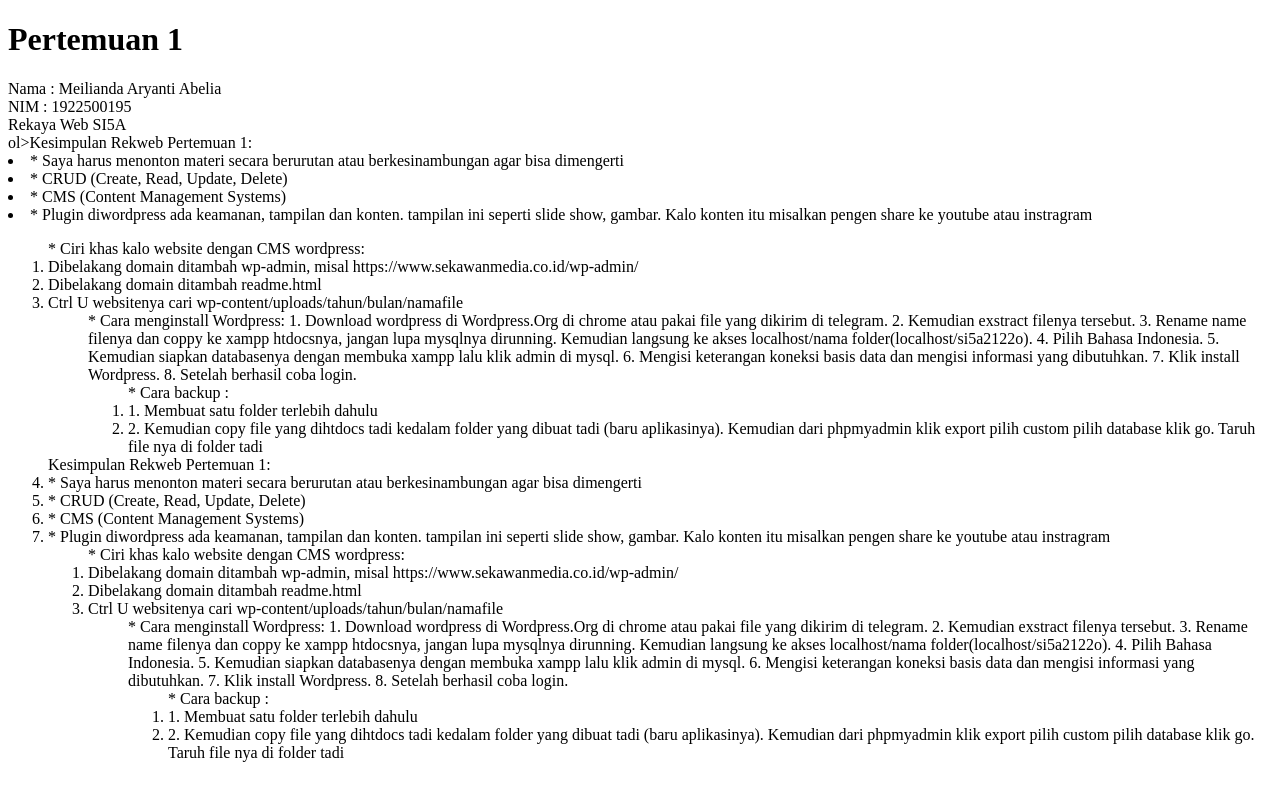
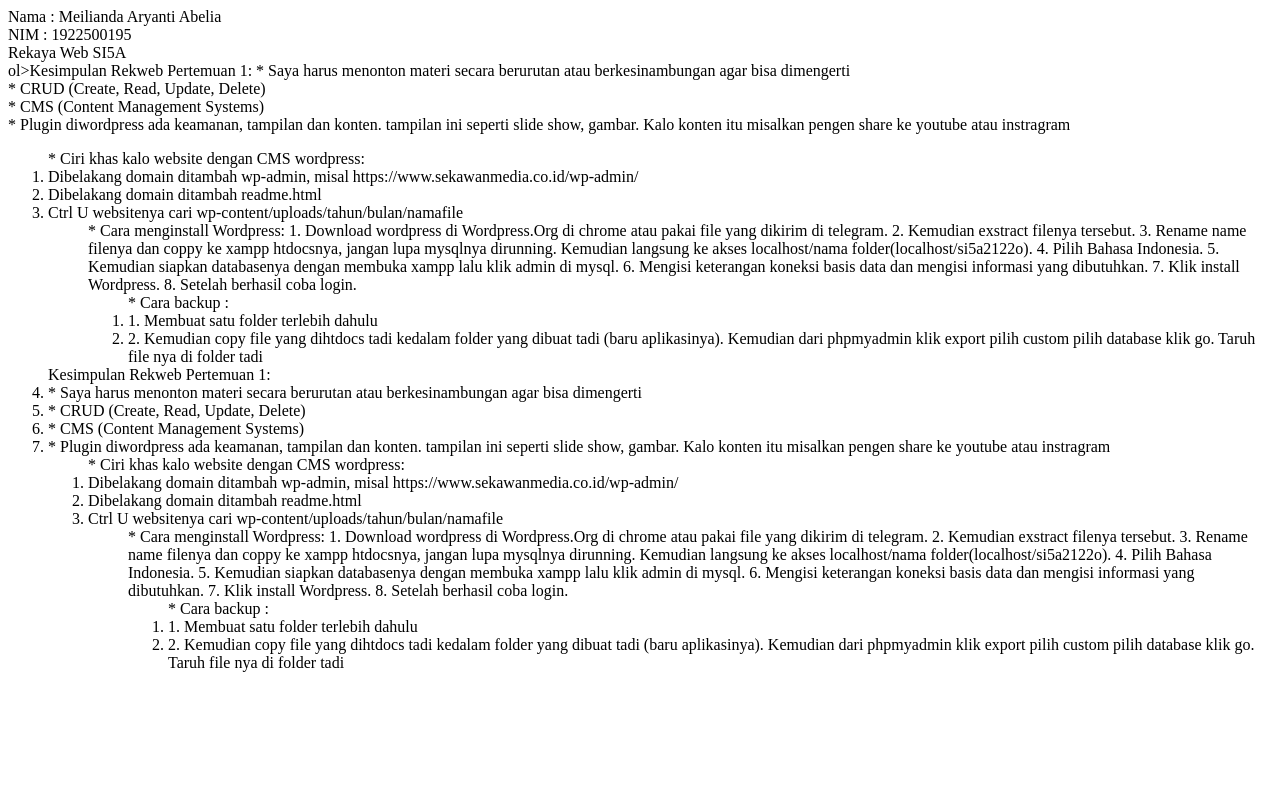
Before and after one commit to MeiliandaAryantiAbelia/Meiliandaa195, a plain HTML site: page index.html in a window 1280 px wide. Drawn offline with Linux system fonts and the light colour scheme.

Commit message:
Update index.html

```diff
--- a/index.html
+++ b/index.html
@@ -2,7 +2,6 @@
 <html>
   <head>
     <title>Tugas Rekayasa Web</title>
-	<h1>Pertemuan 1</h1>
 	Nama	: Meilianda Aryanti Abelia</br>
 	NIM	: 1922500195</br>
 	Rekaya Web SI5A</br>
@@ -10,10 +9,10 @@
   </head>
   <body>
 	  ol>Kesimpulan Rekweb Pertemuan 1:
-    		  <li>* Saya harus menonton materi secara berurutan atau berkesinambungan agar bisa dimengerti</li>
-		  <li>* CRUD (Create, Read, Update, Delete)</li>
-		  <li>* CMS (Content Management Systems)</li>
-    		  <li>* Plugin diwordpress ada keamanan, tampilan dan konten. tampilan ini seperti slide show, gambar. Kalo konten itu misalkan pengen share ke youtube atau instragram</li>
+    		  * Saya harus menonton materi secara berurutan atau berkesinambungan agar bisa dimengerti</br>
+		  * CRUD (Create, Read, Update, Delete)</br>
+		  * CMS (Content Management Systems)</br>
+    		  * Plugin diwordpress ada keamanan, tampilan dan konten. tampilan ini seperti slide show, gambar. Kalo konten itu misalkan pengen share ke youtube atau instragram</br>
 
 <ol>* Ciri khas kalo website dengan CMS wordpress:
      <li>Dibelakang domain ditambah wp-admin, misal https://www.sekawanmedia.co.id/wp-admin/</li>
```
